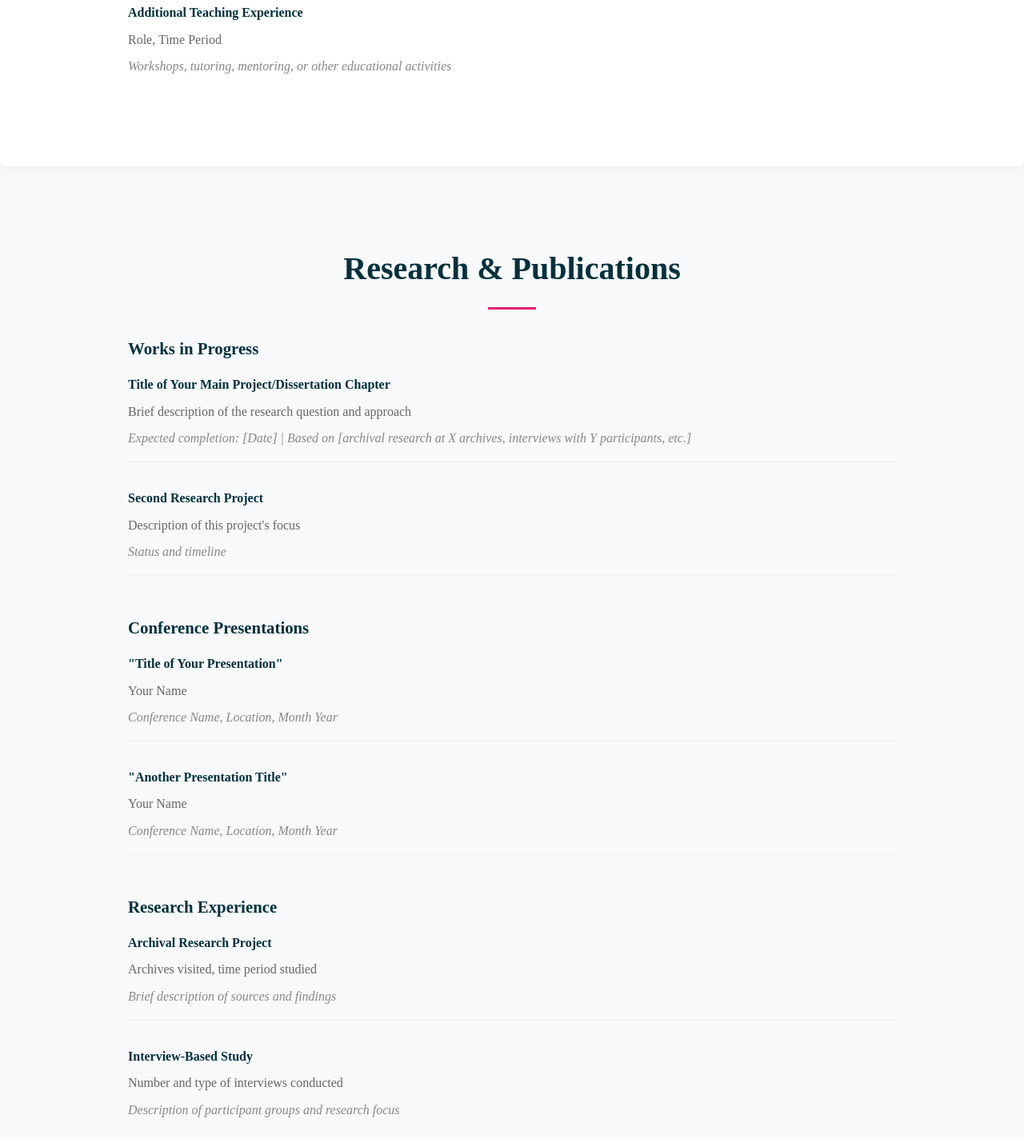
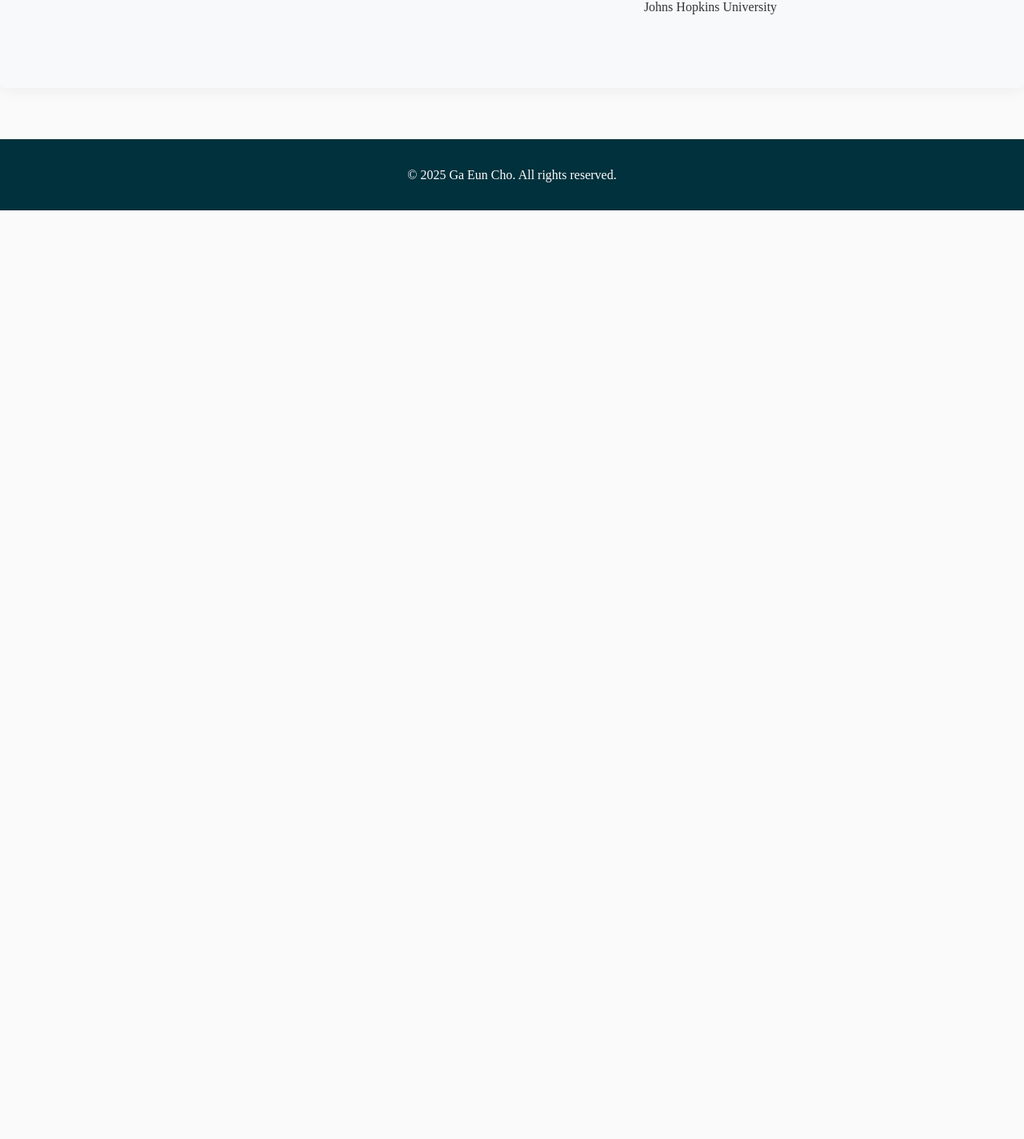
Before and after one commit to gaeuncho/gaeuncho.github.io, a plain HTML site: page index.html in a window 1280 px wide. Shown: the part 3128-4552 px from the top of the page at 80% size. After the commit the page ends 3391 px from the top, so only its background shows below. Drawn offline with Linux system fonts and the light colour scheme.

Commit message:
Update index.html

```diff
--- a/index.html
+++ b/index.html
@@ -351,73 +351,10 @@
                 </div>
             </div>
 
-            <div class="teaching-experience" style="margin-top: 3rem;">
-                <h3>Teaching Experience</h3>
-                <div class="publication">
-                    <div class="pub-title">Course Title, Institution</div>
-                    <div class="pub-authors">Role (e.g., Instructor, Teaching Assistant), Semester/Year</div>
-                    <div class="pub-venue">Brief description of course content and your responsibilities</div>
-                </div>
 
-                <div class="publication">
-                    <div class="pub-title">Another Course, Institution</div>
-                    <div class="pub-authors">Role, Semester/Year</div>
-                    <div class="pub-venue">Description of course and teaching achievements</div>
-                </div>
-
-                <div class="publication">
-                    <div class="pub-title">Additional Teaching Experience</div>
-                    <div class="pub-authors">Role, Time Period</div>
-                    <div class="pub-venue">Workshops, tutoring, mentoring, or other educational activities</div>
-                </div>
-            </div>
         </div>
     </section>
 
-    <section id="publications">
-        <div class="container">
-            <h2>Research & Publications</h2>
-
-            <h3>Works in Progress</h3>
-            <div class="publication">
-                <div class="pub-title">Title of Your Main Project/Dissertation Chapter</div>
-                <div class="pub-authors">Brief description of the research question and approach</div>
-                <div class="pub-venue">Expected completion: [Date] | Based on [archival research at X archives, interviews with Y participants, etc.]</div>
-            </div>
-
-            <div class="publication">
-                <div class="pub-title">Second Research Project</div>
-                <div class="pub-authors">Description of this project's focus</div>
-                <div class="pub-venue">Status and timeline</div>
-            </div>
-
-            <h3 style="margin-top: 3rem;">Conference Presentations</h3>
-            <div class="publication">
-                <div class="pub-title">"Title of Your Presentation"</div>
-                <div class="pub-authors">Your Name</div>
-                <div class="pub-venue">Conference Name, Location, Month Year</div>
-            </div>
-
-            <div class="publication">
-                <div class="pub-title">"Another Presentation Title"</div>
-                <div class="pub-authors">Your Name</div>
-                <div class="pub-venue">Conference Name, Location, Month Year</div>
-            </div>
-
-            <h3 style="margin-top: 3rem;">Research Experience</h3>
-            <div class="publication">
-                <div class="pub-title">Archival Research Project</div>
-                <div class="pub-authors">Archives visited, time period studied</div>
-                <div class="pub-venue">Brief description of sources and findings</div>
-            </div>
-
-            <div class="publication">
-                <div class="pub-title">Interview-Based Study</div>
-                <div class="pub-authors">Number and type of interviews conducted</div>
-                <div class="pub-venue">Description of participant groups and research focus</div>
-            </div>
-        </div>
-    </section>
 
     <section id="contact">
         <div class="container">
```
